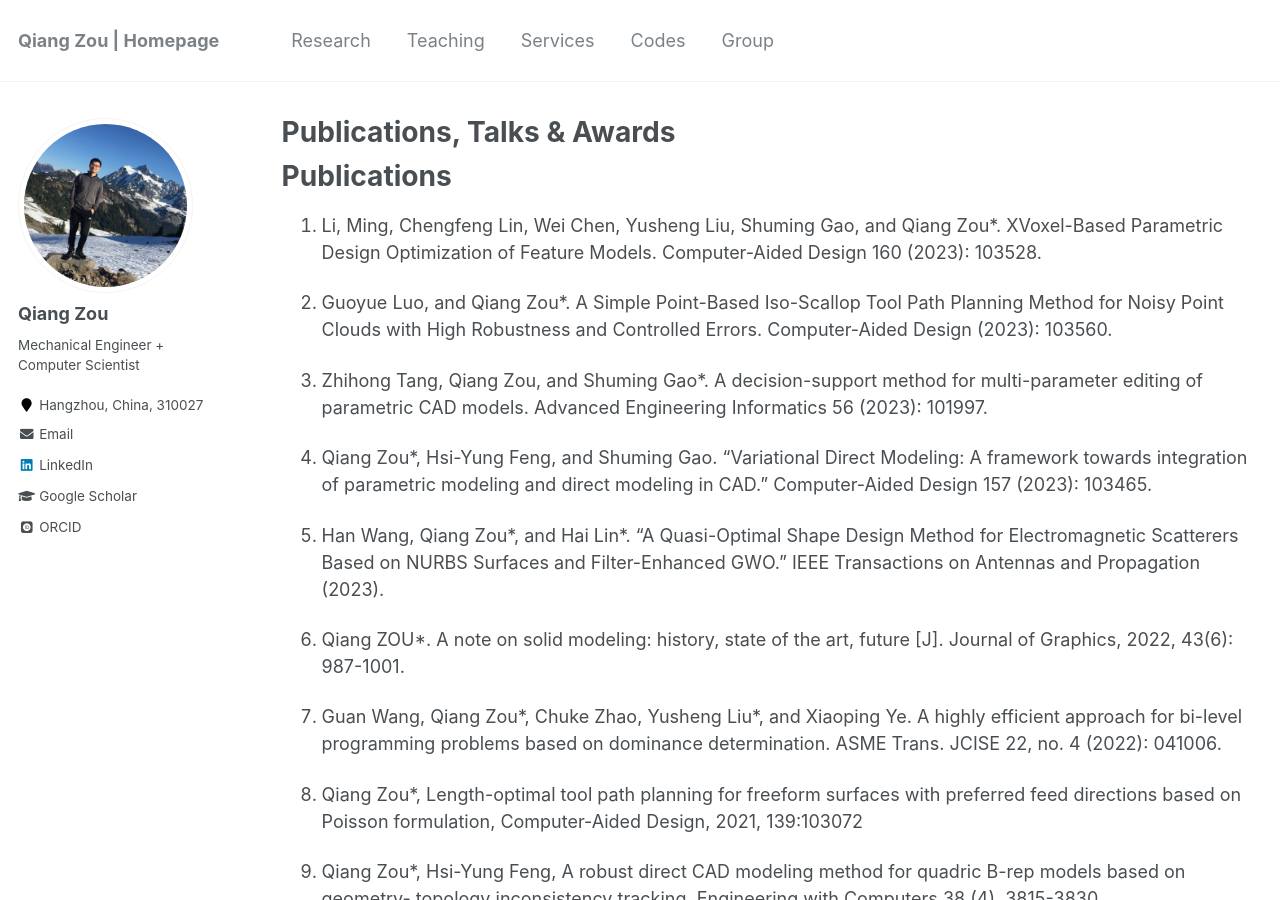
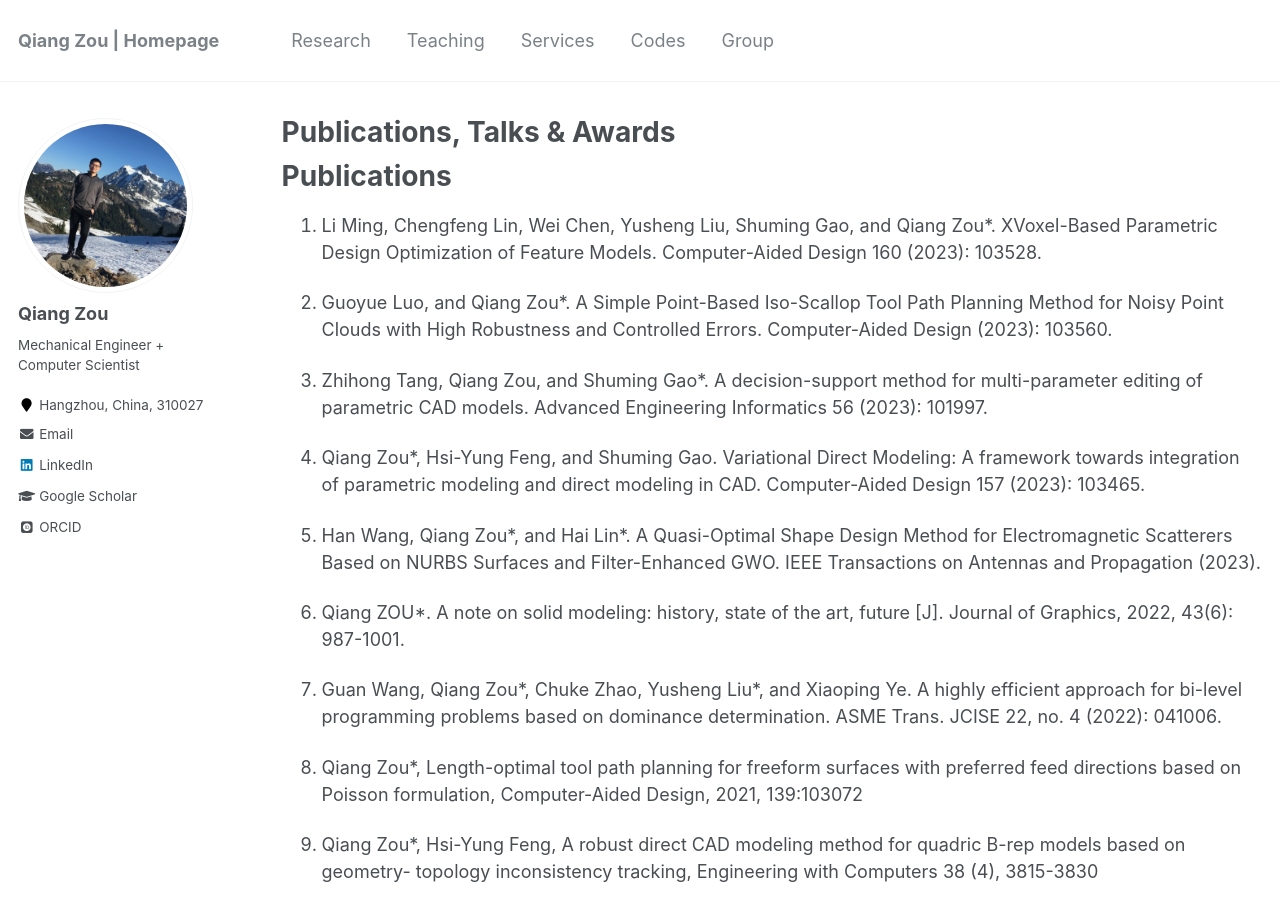
Before and after one commit to Qiang-Zou/Qiang-Zou.github.io, a Jekyll site: the page built from _pages/research.md, in a window 1280 px wide and 900 px high. Built offline with Jekyll 4.4.1, drawn with Linux system fonts in a browser that asks for light colours; some web fonts are replaced.

```diff
--- a/_pages/research.md
+++ b/_pages/research.md
@@ -18,15 +18,15 @@ Publications
 {% if author.googlescholar %}
   You can also find my articles at <u><a href="{{author.googlescholar}}">my Google Scholar profile</a>.</u>
 {% endif %}
-1. Li, Ming, Chengfeng Lin, Wei Chen, Yusheng Liu, Shuming Gao, and Qiang Zou*. XVoxel-Based Parametric Design Optimization of Feature Models. Computer-Aided Design 160 (2023): 103528.
+1. Li Ming, Chengfeng Lin, Wei Chen, Yusheng Liu, Shuming Gao, and Qiang Zou*. XVoxel-Based Parametric Design Optimization of Feature Models. Computer-Aided Design 160 (2023): 103528.
 
 1. Guoyue Luo, and Qiang Zou*. A Simple Point-Based Iso-Scallop Tool Path Planning Method for Noisy Point Clouds with High Robustness and Controlled Errors. Computer-Aided Design (2023): 103560.
 
 1. Zhihong Tang, Qiang Zou, and Shuming Gao*. A decision-support method for multi-parameter editing of parametric CAD models. Advanced Engineering Informatics 56 (2023): 101997.
 
-1. Qiang Zou*, Hsi-Yung Feng, and Shuming Gao. "Variational Direct Modeling: A framework towards integration of parametric modeling and direct modeling in CAD." Computer-Aided Design 157 (2023): 103465.
+1. Qiang Zou*, Hsi-Yung Feng, and Shuming Gao. Variational Direct Modeling: A framework towards integration of parametric modeling and direct modeling in CAD. Computer-Aided Design 157 (2023): 103465.
 
-1. Han Wang, Qiang Zou\*, and Hai Lin\*. "A Quasi-Optimal Shape Design Method for Electromagnetic Scatterers Based on NURBS Surfaces and Filter-Enhanced GWO." IEEE Transactions on Antennas and Propagation (2023).
+1. Han Wang, Qiang Zou\*, and Hai Lin\*. A Quasi-Optimal Shape Design Method for Electromagnetic Scatterers Based on NURBS Surfaces and Filter-Enhanced GWO. IEEE Transactions on Antennas and Propagation (2023).
 
 1. Qiang ZOU*. A note on solid modeling: history, state of the art, future [J]. Journal of Graphics, 2022, 43(6): 987-1001.
 
```
